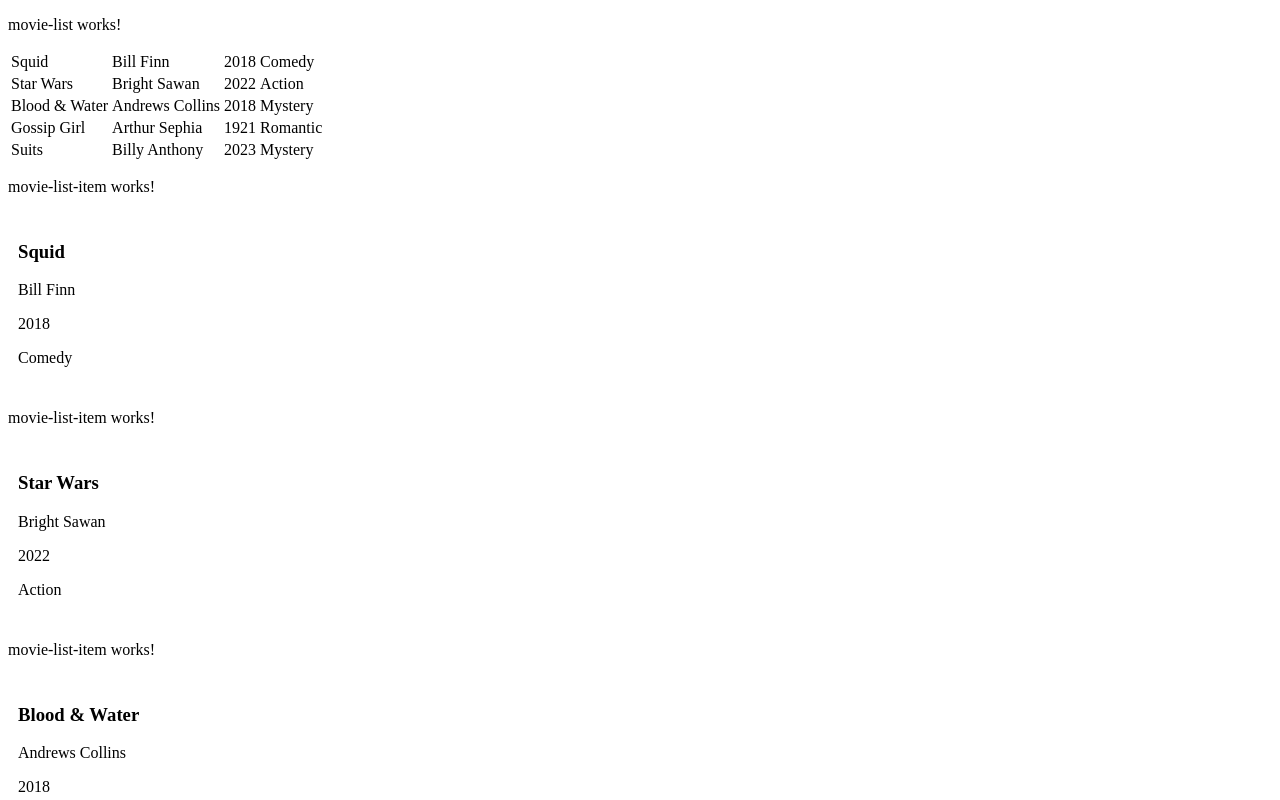
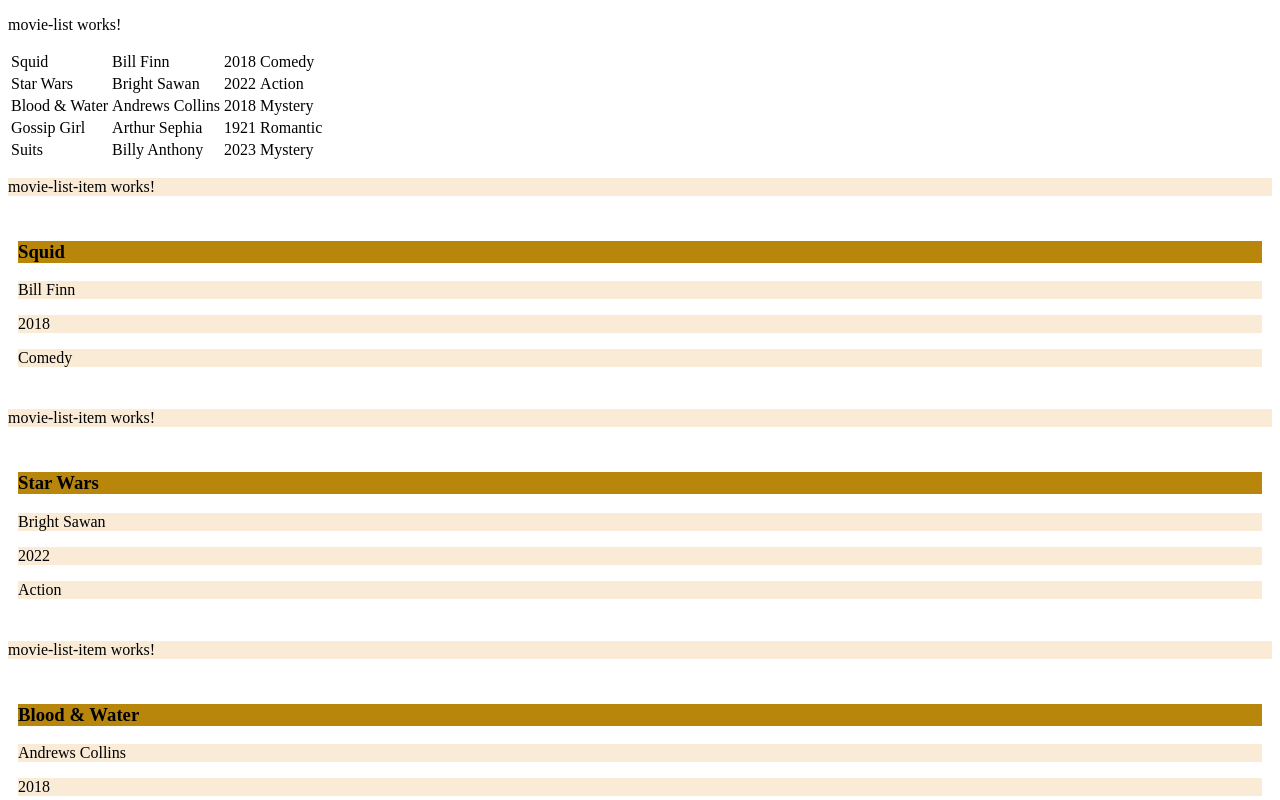
Before and after one commit to gayebiahwe24/Georgina_Ayebiahwe_Learning_Angular, an Angular app: page / in a window 1280 px wide. Shown: the top 800 px of the page. Built offline with nearby package versions, Linux system fonts and the light colour scheme.

Commit message:
MovieList component was updated once more, and every even item displayed by the ngFor loop has a certain background color, while every odd item displayed has a different background color The styles setting the colour belong to the MovieListItem.

```diff
--- a/src/app/movie-list-item/movie-list-item.component.html
+++ b/src/app/movie-list-item/movie-list-item.component.html
@@ -6,3 +6,11 @@
       <p>{{item.Year_Of_Release}}</p>
       <p>{{item.Genre}}</p>
   </div>
+<style>
+  h3{
+    background-color: darkgoldenrod;
+  }
+  p{
+    background-color: antiquewhite;
+  }
+</style>
```
